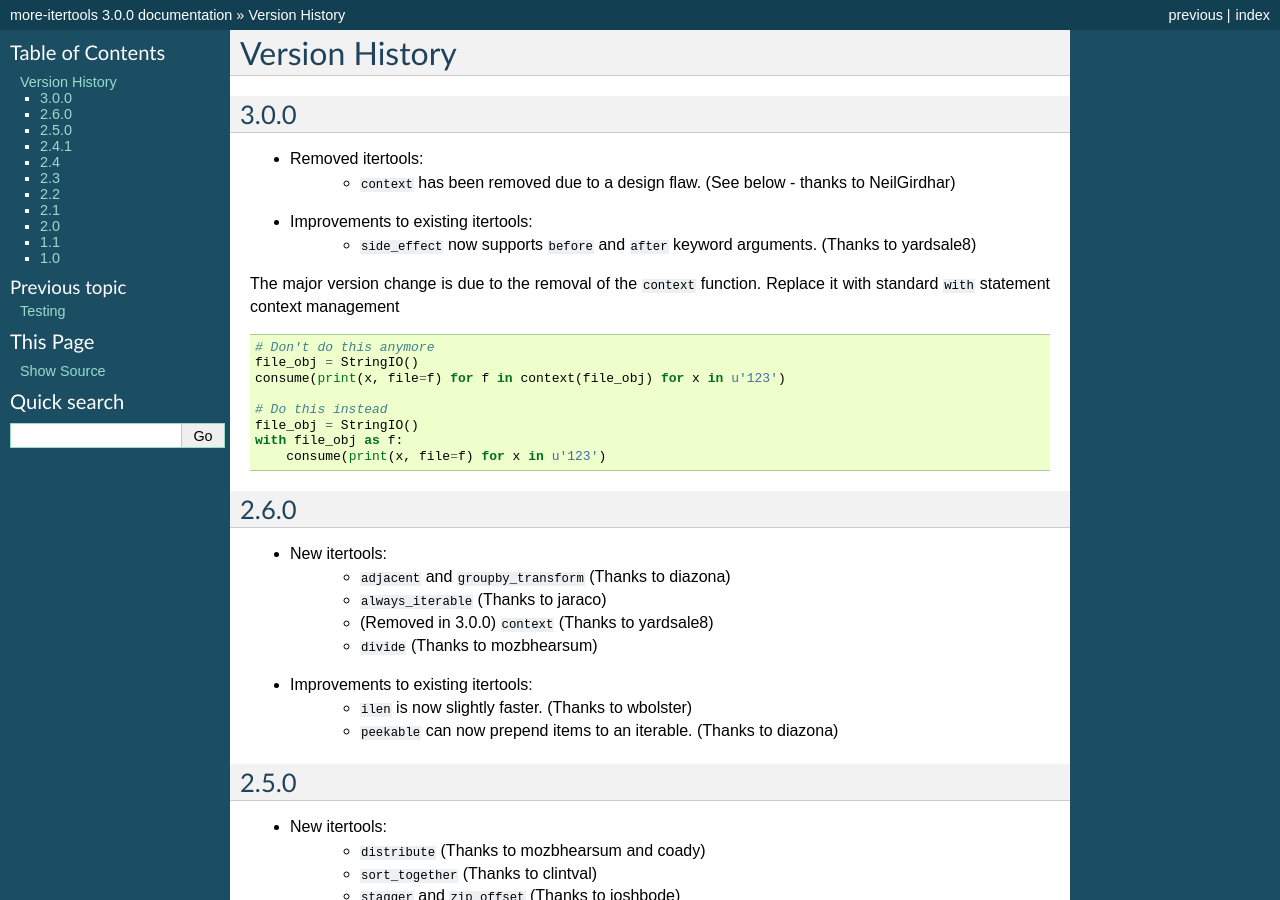
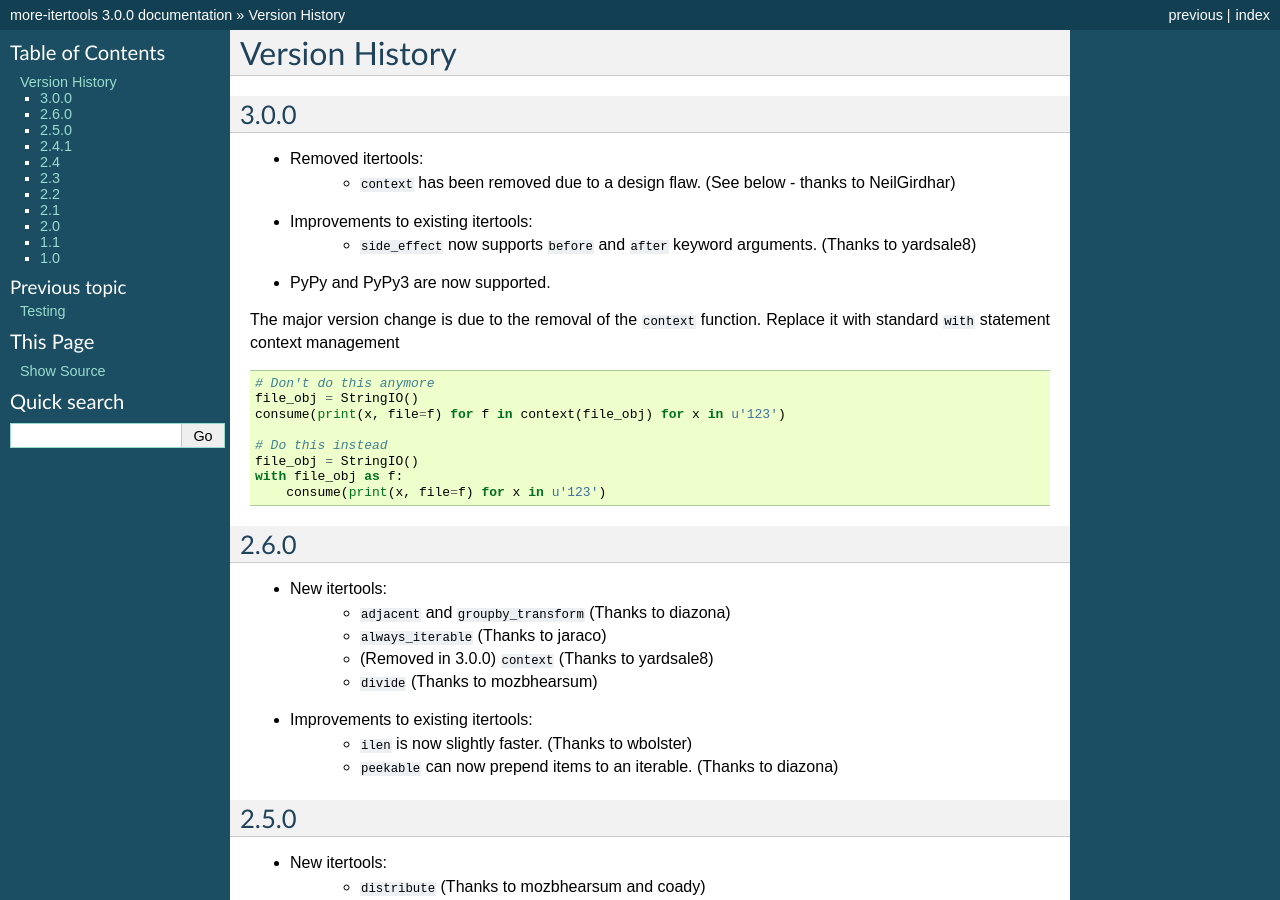
Before and after one commit to more-itertools/more-itertools, a Sphinx documentation site: the page built from docs/versions.rst, in a window 1280 px wide and 900 px high. Built offline with Sphinx 7.4.7, drawn with Linux system fonts in a browser that asks for light colours.

Commit message:
Note PyPy support

```diff
--- a/docs/versions.rst
+++ b/docs/versions.rst
@@ -11,6 +11,7 @@ Version History
 * Improvements to existing itertools:
     * ``side_effect`` now supports ``before`` and ``after`` keyword
       arguments. (Thanks to yardsale8)
+* PyPy and PyPy3 are now supported.
 
 The major version change is due to the removal of the ``context`` function.
 Replace it with standard ``with`` statement context management
```
